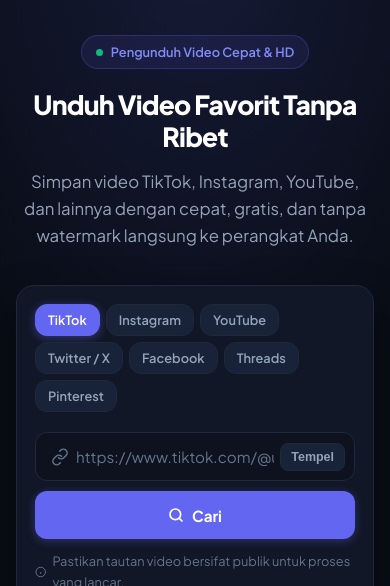
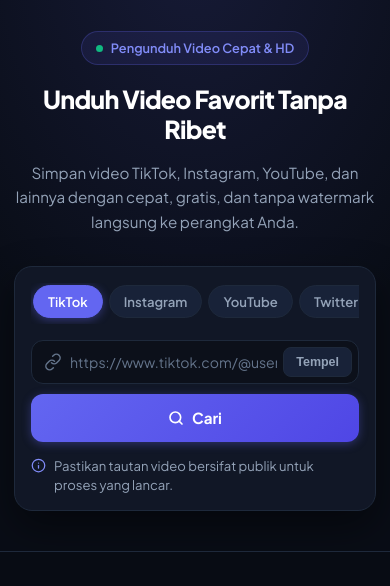
Before and after one commit to farras12354/dowload11, a plain HTML site: page index.html in a window 390 px wide. Shown: the part 66-652 px from the top of the page. Drawn offline with Linux system fonts and the light colour scheme.

Commit message:
fix: polish mobile layout with horizontal pills, unified input field and aligned hint

```diff
--- a/app-v3.js
+++ b/app-v3.js
@@ -30,6 +30,7 @@ document.querySelectorAll('.platform-btn').forEach(btn => {
   btn.addEventListener('click', () => {
     document.querySelectorAll('.platform-btn').forEach(b => b.classList.remove('active'));
     btn.classList.add('active');
+    try { btn.scrollIntoView({ behavior: 'smooth', block: 'nearest', inline: 'center' }); } catch {}
     activePlatform = btn.dataset.platform;
     const hints = {
       tiktok:'https://www.tiktok.com/@user/video/...',
@@ -57,8 +58,13 @@ document.getElementById('urlInput').addEventListener('paste', e => {
     };
     for (const [h, p] of Object.entries(map)) {
       if (v.includes(h)) {
-        document.querySelectorAll('.platform-btn').forEach(b =>
-          b.classList.toggle('active', b.dataset.platform === p));
+        document.querySelectorAll('.platform-btn').forEach(b => {
+          const isMatch = b.dataset.platform === p;
+          b.classList.toggle('active', isMatch);
+          if (isMatch) {
+            try { b.scrollIntoView({ behavior: 'smooth', block: 'nearest', inline: 'center' }); } catch {}
+          }
+        });
         activePlatform = p;
         break;
       }
--- a/index.html
+++ b/index.html
@@ -222,23 +222,31 @@
       background: var(--bg-card);
       border: 1px solid var(--border);
       border-radius: var(--radius-xl);
-      padding: 28px;
+      padding: 24px;
       box-shadow: var(--shadow-lg);
     }
 
-    /* Platform Tabs */
+    /* Platform Tabs (Sleek Horizontal Scroll Pills on Mobile) */
     .platforms {
       display: flex;
-      flex-wrap: wrap;
       gap: 8px;
+      overflow-x: auto;
+      flex-wrap: nowrap;
+      -webkit-overflow-scrolling: touch;
+      scrollbar-width: none;
+      padding: 2px 2px 8px 2px;
       margin-bottom: 20px;
+    }
+
+    .platforms::-webkit-scrollbar {
+      display: none;
     }
 
     .platform-btn {
       background: var(--surface);
       border: 1px solid var(--border);
-      border-radius: var(--radius-md);
-      padding: 9px 16px;
+      border-radius: 999px;
+      padding: 8px 18px;
       font-family: inherit;
       font-size: 0.85rem;
       font-weight: 600;
@@ -248,6 +256,8 @@
       display: inline-flex;
       align-items: center;
       gap: 6px;
+      flex-shrink: 0;
+      white-space: nowrap;
     }
 
     .platform-btn:hover {
@@ -275,64 +285,73 @@
       min-width: 0;
       display: flex;
       align-items: center;
+      background: #0c101a;
+      border: 1.5px solid var(--border);
+      border-radius: var(--radius-md);
+      padding: 0 6px 0 14px;
+      transition: border-color 0.15s, box-shadow 0.15s;
+    }
+
+    .url-field:focus-within {
+      border-color: var(--border-focus);
+      box-shadow: 0 0 0 3px rgba(99, 102, 241, 0.2);
     }
 
     .url-icon {
-      position: absolute;
-      left: 16px;
       width: 18px;
       height: 18px;
       color: var(--text-dim);
-      pointer-events: none;
+      flex-shrink: 0;
+      margin-right: 2px;
     }
 
     .url-input {
-      width: 100%;
-      background: #0d121e;
-      border: 1px solid var(--border);
-      border-radius: var(--radius-md);
-      padding: 14px 90px 14px 44px;
+      flex: 1;
+      min-width: 0;
+      background: transparent;
+      border: none;
+      outline: none;
       color: var(--text);
       font-family: inherit;
-      font-size: 0.95rem;
+      font-size: 0.92rem;
       font-weight: 500;
-      outline: none;
-      transition: border-color 0.15s, box-shadow 0.15s;
+      padding: 13px 8px;
     }
 
     .url-input::placeholder {
       color: var(--text-dim);
       font-weight: 400;
-    }
-
-    .url-input:focus {
-      border-color: var(--border-focus);
-      box-shadow: 0 0 0 3px rgba(99, 102, 241, 0.2);
+      font-size: 0.88rem;
     }
 
     .paste-btn {
-      position: absolute;
-      right: 10px;
+      flex-shrink: 0;
       background: var(--surface);
       border: 1px solid var(--border);
       border-radius: 8px;
       color: var(--text-muted);
       font-size: 0.78rem;
       font-weight: 600;
-      padding: 6px 10px;
+      padding: 7px 12px;
       cursor: pointer;
       transition: all 0.15s;
+      white-space: nowrap;
     }
 
     .paste-btn:hover {
       background: var(--surface-hover);
       color: #fff;
+      border-color: rgba(99, 102, 241, 0.4);
+    }
+
+    .paste-btn:active {
+      transform: scale(0.96);
     }
 
     .btn-download {
       padding: 0 24px;
-      height: 50px;
-      background: var(--accent);
+      height: 48px;
+      background: linear-gradient(135deg, var(--accent) 0%, var(--accent-hover) 100%);
       border: none;
       border-radius: var(--radius-md);
       color: #fff;
@@ -346,11 +365,11 @@
       justify-content: center;
       gap: 8px;
       box-shadow: 0 2px 10px rgba(99, 102, 241, 0.35);
-      transition: background-color 0.15s, transform 0.1s;
+      transition: filter 0.15s, transform 0.1s;
     }
 
     .btn-download:hover {
-      background: var(--accent-hover);
+      filter: brightness(1.1);
     }
 
     .btn-download:active {
@@ -364,12 +383,19 @@
     }
 
     .form-hint {
-      margin-top: 12px;
-      font-size: 0.8rem;
-      color: var(--text-dim);
+      margin-top: 14px;
+      font-size: 0.82rem;
+      color: var(--text-muted);
       display: flex;
-      align-items: center;
-      gap: 6px;
+      align-items: flex-start;
+      gap: 8px;
+      line-height: 1.45;
+    }
+
+    .form-hint svg {
+      flex-shrink: 0;
+      margin-top: 2px;
+      color: var(--accent-light);
     }
 
     .spinner {
@@ -691,38 +717,75 @@
       }
 
       .hero {
-        padding: 36px 0 20px;
+        padding: 32px 0 16px;
       }
 
       .hero h1 {
-        font-size: 1.85rem;
+        font-size: 1.75rem;
+      }
+
+      .hero p {
+        font-size: 0.95rem;
       }
 
       .tool {
-        padding: 18px;
+        padding: 16px;
         border-radius: var(--radius-lg);
       }
 
       .platforms {
         gap: 6px;
+        padding-bottom: 6px;
+        margin-bottom: 16px;
       }
 
       .platform-btn {
-        padding: 7px 12px;
-        font-size: 0.8rem;
+        padding: 7px 14px;
+        font-size: 0.82rem;
       }
 
       .input-wrap {
         flex-direction: column;
+        gap: 10px;
+      }
+
+      .url-field {
+        padding: 0 6px 0 12px;
       }
 
       .url-input {
-        padding: 14px 80px 14px 40px;
+        padding: 12px 6px;
+        font-size: 0.9rem;
       }
 
       .btn-download {
         width: 100%;
         height: 48px;
+        font-size: 0.95rem;
+      }
+
+      .result-header {
+        padding: 14px 16px;
+        gap: 12px;
+      }
+
+      .result-thumb, .result-thumb-placeholder {
+        width: 52px;
+        height: 52px;
+      }
+
+      .result-title {
+        font-size: 0.92rem;
+      }
+
+      .download-list {
+        padding: 12px 16px;
+        gap: 8px;
+      }
+
+      .download-item {
+        padding: 10px 12px;
+        gap: 10px;
       }
 
       .footer-content {
@@ -733,11 +796,11 @@
 
     @media (max-width: 480px) {
       .container {
-        padding: 0 16px;
+        padding: 0 14px;
       }
 
       .hero h1 {
-        font-size: 1.65rem;
+        font-size: 1.55rem;
       }
 
       .download-item {
@@ -846,10 +909,10 @@
         </div>
 
         <p class="form-hint">
-          <svg width="14" height="14" viewBox="0 0 24 24" fill="none" stroke="currentColor" stroke-width="2">
+          <svg width="15" height="15" viewBox="0 0 24 24" fill="none" stroke="currentColor" stroke-width="2" stroke-linecap="round" stroke-linejoin="round">
             <circle cx="12" cy="12" r="10"/>
-            <line x1="12" y1="16" x2="12" y2="12"/>
-            <line x1="12" y1="8" x2="12.01" y2="8"/>
+            <path d="M12 16v-4"/>
+            <path d="M12 8h.01"/>
           </svg>
           Pastikan tautan video bersifat publik untuk proses yang lancar.
         </p>
@@ -933,6 +996,6 @@
       }
     }
   </script>
-  <script src="app-v3.js?v=11"></script>
+  <script src="app-v3.js?v=12"></script>
 </body>
 </html>
```
Also changed, not shown: app-v2.js (+8 -2 lines), app.js (+8 -2 lines), shared.css (line endings or trailing spaces).
